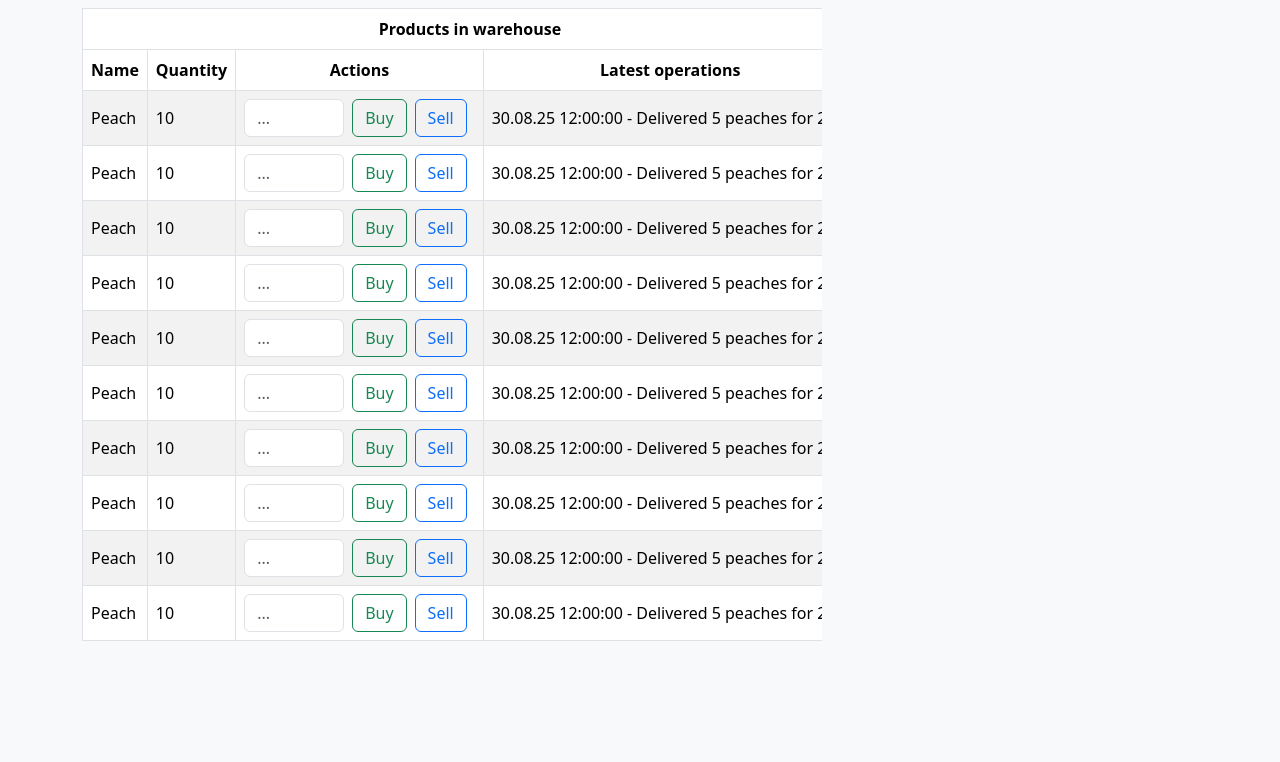
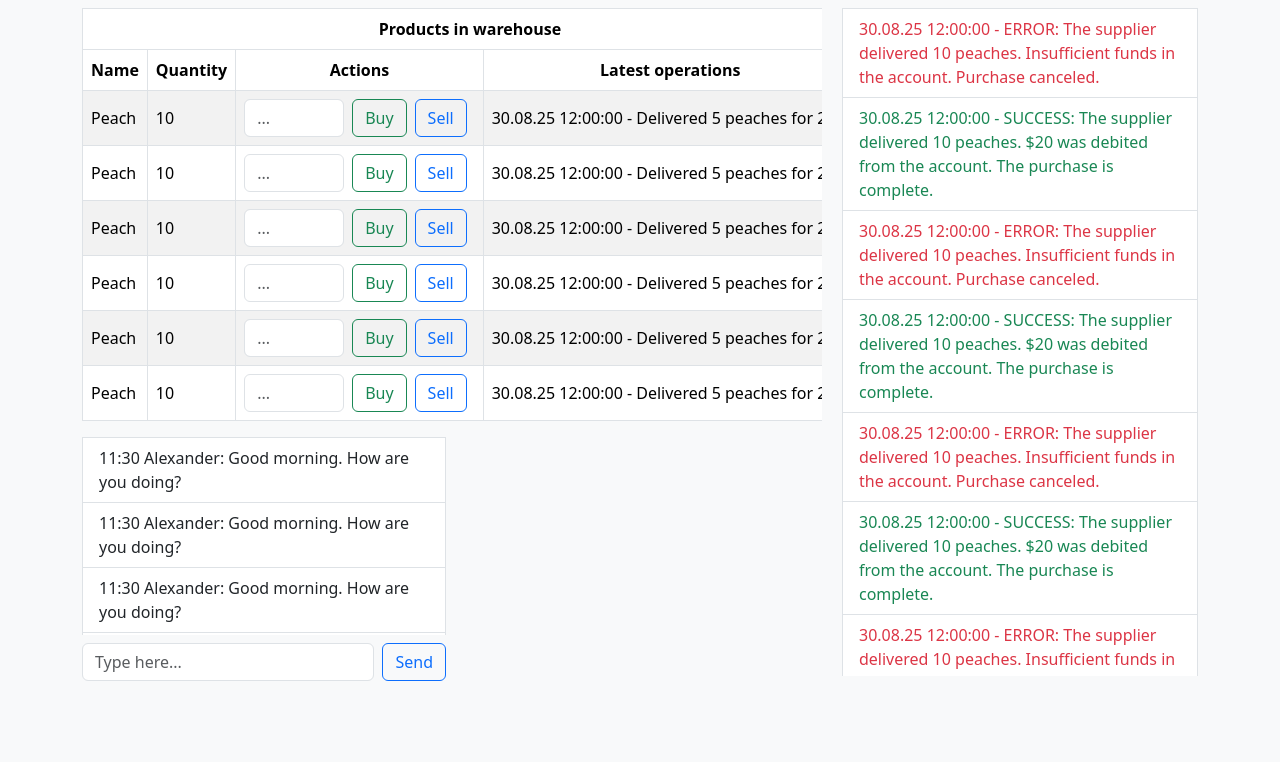
Before and after one commit to vlad1m1r0v/FruitShop, a Django app: page / in a window 1280 px wide. Shown: the part 57-819 px from the top of the page. Run offline with Django 5.2, Linux system fonts and the light colour scheme.

Commit message:
add chat and logs html

```diff
--- a/templates/main.html
+++ b/templates/main.html
@@ -33,6 +33,7 @@
 <div class="flex-grow-1 bg-body-tertiary">
     <div class="container-xl py-2">
         <div class="row">
+            <!--Table-->
             <div class="col-12 col-lg-8">
                 <div class="row g-2">
                     <div class="table-responsive">
@@ -49,13 +50,16 @@
                             </tr>
                             </thead>
                             <tbody>
-                            {% for _ in '0123456789'|make_list %}
+                            {% for _ in '012345'|make_list %}
                                 <tr>
                                     <td>Peach</td>
                                     <td>10</td>
                                     <td>
                                         <div class="d-flex flex-nowrap">
-                                            <input style="min-width: 100px" class="form-control me-2" type="number" placeholder="..."/>
+                                            <label>
+                                                <input style="width: 100px" class="form-control me-2" type="number"
+                                                       placeholder="...">
+                                            </label>
                                             <button class="btn btn-outline-success me-2">Buy</button>
                                             <button class="btn btn-outline-primary me-2">Sell</button>
                                         </div>
@@ -67,13 +71,48 @@
                         </table>
                     </div>
                 </div>
-                <div class="row">
-                    <div class="col-12 col-lg-6"></div>
+                <div class="row g-2">
+                    <div class="col-12 col-lg-6">
+                        <!--Chat-->
+                        <ul style="max-height: 198px" class="list-group rounded-0 overflow-auto">
+                            {% for index in '0123456789'|make_list %}
+                                <li class="list-group-item">
+                                    11:30 Alexander: Good morning. How are you doing?
+                                </li>
+                            {% endfor %}
+                        </ul>
+                        <form class="d-flex flex-row mt-2">
+                            <input class="form-control w-100 me-2" type="text" placeholder="Type here..."
+                                   aria-label="Message"/>
+                            <button class="btn btn-outline-primary" type="submit">Send</button>
+                        </form>
+                    </div>
                     <div class="col-12 col-lg-6"></div>
                 </div>
             </div>
             <div class="col-12 col-lg-4">
-
+                <!--Logs-->
+                <ul style="max-height: 668px" class="list-group rounded-0 overflow-auto">
+                    {% for index in '0123456789'|make_list %}
+                        {% if forloop.counter0|divisibleby:2 %}
+                            <li class="list-group-item">
+                                <span class="text-danger">
+                                    30.08.25 12:00:00 - ERROR: The supplier delivered 10 peaches. Insufficient funds in
+                                    the account. Purchase
+                                    canceled.
+                                </span>
+                            </li>
+                        {% else %}
+                            <li class="list-group-item">
+                                <span class="text-success">
+                                    30.08.25 12:00:00 - SUCCESS: The supplier delivered 10 peaches. $20 was debited from
+                                    the account. The purchase is
+                                    complete.
+                                </span>
+                            </li>
+                        {% endif %}
+                    {% endfor %}
+                </ul>
             </div>
         </div>
     </div>
```
